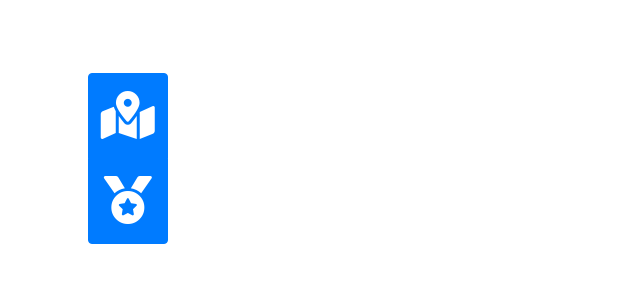
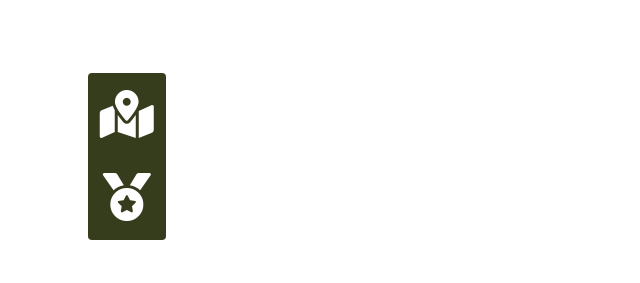
Before and after one commit to HightideStudio/twitch-extension, a website: page where-we-landing/index.html in a window 1280 px wide. Shown: the part 23-306 px from the top of the page, without its empty margins (0-640 px from the left). Drawn offline with nearby package versions, Linux system fonts and the light colour scheme.

Commit message:
HeatMap JS
Changed color scheme for buttons to match Fortnite colors. Not 100% decided on the colors.

```diff
--- a/where-we-landing/index.html
+++ b/where-we-landing/index.html
@@ -76,6 +76,37 @@
         top: 0;
         height: max-content;
       }
+
+      .btn-control-group button,
+      .btn-control-group button:active,
+      .btn-control-group button:focus{
+        /* Permalink - use to edit and share this gradient: http://colorzilla.com/gradient-editor/#353d1c+0,353d1c+100 */
+        background: #353d1c; /* Old browsers */
+        background: -moz-linear-gradient(left, #353d1c 0%, #353d1c 100%); /* FF3.6-15 */
+        background: -webkit-linear-gradient(left, #353d1c 0%,#353d1c 100%); /* Chrome10-25,Safari5.1-6 */
+        background: linear-gradient(to right, #353d1c 0%,#353d1c 100%); /* W3C, IE10+, FF16+, Chrome26+, Opera12+, Safari7+ */
+        filter: progid:DXImageTransform.Microsoft.gradient( startColorstr='#353d1c', endColorstr='#353d1c',GradientType=1 ); /* IE6-9 */
+
+        color: #FFF;
+        border: none !important;
+        outline:none !important;
+        outline-style: none !important;
+        box-shadow: none !important;
+      }
+      .btn-control-group button:hover{
+        /* Permalink - use to edit and share this gradient: http://colorzilla.com/gradient-editor/#282e17+0,252b11+100 */
+        background: #282e17; /* Old browsers */
+        background: -moz-linear-gradient(left, #282e17 0%, #252b11 100%); /* FF3.6-15 */
+        background: -webkit-linear-gradient(left, #282e17 0%,#252b11 100%); /* Chrome10-25,Safari5.1-6 */
+        background: linear-gradient(to right, #282e17 0%,#252b11 100%); /* W3C, IE10+, FF16+, Chrome26+, Opera12+, Safari7+ */
+        filter: progid:DXImageTransform.Microsoft.gradient( startColorstr='#282e17', endColorstr='#252b11',GradientType=1 ); /* IE6-9 */
+
+        color:#D8AA00;
+        border: none !important;
+        outline:none !important;
+        outline-style: none !important;
+        box-shadow: none !important;
+      }
     </style>
   </head>
 
@@ -120,7 +151,7 @@
             <br/>
 
             <!-- Button trigger modal -->
-            <div class="btn-group-vertical">
+            <div class="btn-group-vertical btn-control-group">
               <button type="button" class="btn btn-primary pull-left where-we-landing-modal" data-toggle="modal" data-target="#where-we-landing-modal">
                   <span style="font-size: 3em;">
                       <i class="fas fa-map-marked-alt"></i>
```
